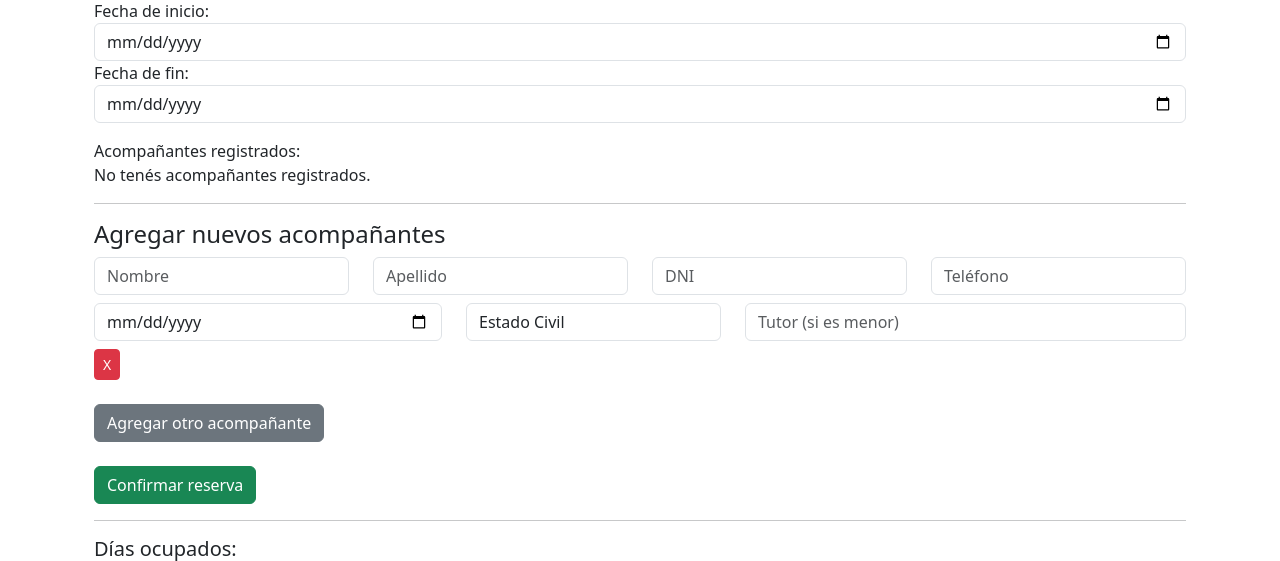
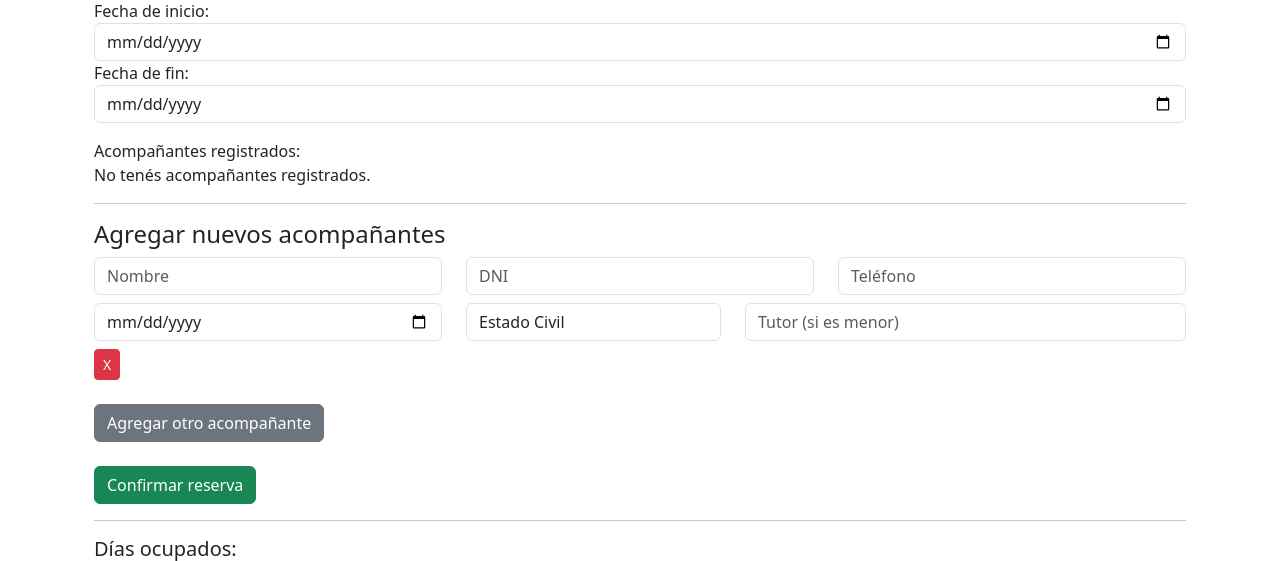
Before and after one commit to NicolasM146/IngS2, a Flask app: template src/web/templates/Reservacion/reservation.html in a window 1280 px wide. Shown: the part 173-734 px from the top of the page. Run offline with Flask 3, Linux system fonts and the light colour scheme; the template is opened without the code that fills it, so the values that code supplies are empty; some libraries are stand-ins or nearby versions.

Commit message:
Arregle el bug de error en el pago (se usaba apellido)

```diff
--- a/src/web/templates/Reservacion/rentals.html
+++ b/src/web/templates/Reservacion/rentals.html
@@ -51,7 +51,7 @@
           value="{{ request.args.get('habitaciones', '') }}">
       </div>
       <div class="col-md-3">
-        <label for="cant_personas" class="form-label">Cantidad personas:</label>
+        <label for="cant_personas" class="form-label">Capacidad:</label>
         <input type="number" class="form-control" id="cant_personas" name="cant_personas" min="1"
           value="{{ request.args.get('cant_personas', '') }}">
       </div>
@@ -83,7 +83,7 @@
             <p class="card-text"><strong>Precio por noche:</strong> ${{ alquiler.price }}</p>
             <p class="card-text"><strong>Localidad:</strong> {{ alquiler.property.localidad }}</p>
             <p class="card-text"><strong>Habitaciones:</strong> {{ alquiler.property.habitaciones }}</p>
-            <p class="card-text"><strong>Capacidad:</strong> {{ alquiler.property.capacidad }} personas</p>
+            <p class="card-text"><strong>Capacidad:</strong> {{ alquiler.property.capacidad }}</p>
             <form action="{{ url_for('reservation.ver_alquiler', rental_id=alquiler.id) }}" method="get">
               <button type="submit" class="btn btn-secondary">Ver</button>
             </form>
--- a/src/web/templates/Reservacion/reservation.html
+++ b/src/web/templates/Reservacion/reservation.html
@@ -23,7 +23,7 @@
             <div>
               <input class="form-check-input" type="checkbox" name="compañeros[]" value="{{ compa.id }}" id="compa{{ compa.id }}">
               <label class="form-check-label" for="compa{{ compa.id }}">
-                {{ compa.nombre }} {{ compa.apellido }} (DNI: {{ compa.dni }})
+                {{ compa.nombre }} (DNI: {{ compa.dni }})
               </label>
             </div>
             <button type="button" class="btn btn-danger btn-sm" onclick="eliminarCompañero({{ compa.id }}, {{ rental.id }})">Eliminar</button>
@@ -39,16 +39,13 @@
     <div id="companieros-container">
       <div class="companiero-entry">
         <div class="row mb-2">
-          <div class="col-md-3">
+          <div class="col-md-4">
             <input type="text" class="form-control" name="nuevo_nombre[]" placeholder="Nombre" autocomplete="off">
           </div>
-          <div class="col-md-3">
-            <input type="text" class="form-control" name="nuevo_apellido[]" placeholder="Apellido" autocomplete="off">
-          </div>
-          <div class="col-md-3">
+          <div class="col-md-4">
             <input type="text" class="form-control" name="nuevo_dni[]" placeholder="DNI" autocomplete="off">
           </div>
-          <div class="col-md-3">
+          <div class="col-md-4">
             <input type="text" class="form-control" name="nuevo_telefono[]" placeholder="Teléfono" autocomplete="off">
           </div>
         </div>
@@ -96,16 +93,13 @@
     entry.classList.add('companiero-entry');
     entry.innerHTML = `
       <div class="row mb-2">
-        <div class="col-md-3">
+        <div class="col-md-4">
           <input type="text" class="form-control" name="nuevo_nombre[]" placeholder="Nombre" autocomplete="off">
         </div>
-        <div class="col-md-3">
-          <input type="text" class="form-control" name="nuevo_apellido[]" placeholder="Apellido" autocomplete="off">
-        </div>
-        <div class="col-md-3">
+        <div class="col-md-4">
           <input type="text" class="form-control" name="nuevo_dni[]" placeholder="DNI" autocomplete="off">
         </div>
-        <div class="col-md-3">
+        <div class="col-md-4">
           <input type="text" class="form-control" name="nuevo_telefono[]" placeholder="Teléfono" autocomplete="off">
         </div>
       </div>
```
Also changed, not shown: src/web/controllers/Reservation.py (+6 -1 lines). Lines whose indentation alone changed are shown as unchanged.
